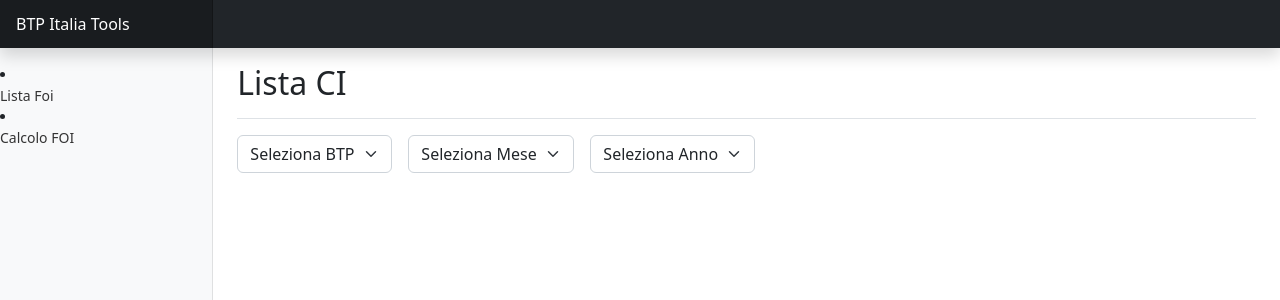
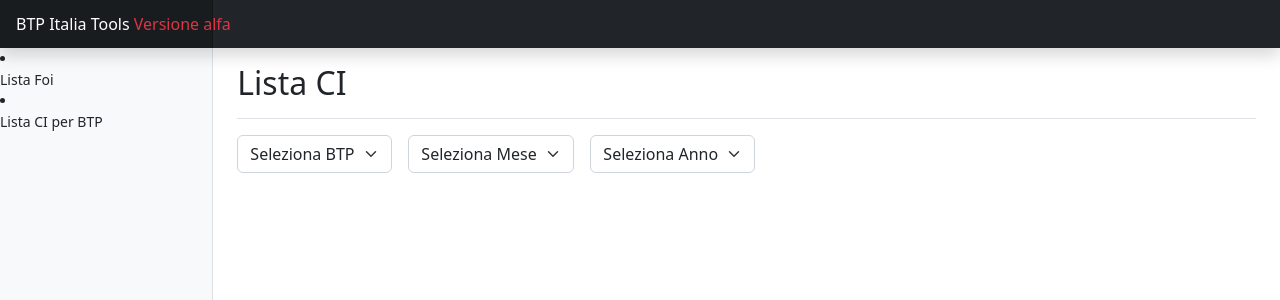
Before and after one commit to money44nothing/btp-italia-tools, an Angular app: page /ci/calcolo in a window 1280 px wide. Shown: the top 300 px of the page. Built offline with nearby package versions, Linux system fonts and the light colour scheme.

Commit message:
added "lista ci"

```diff
--- a/src/app/app.component.html
+++ b/src/app/app.component.html
@@ -1,5 +1,5 @@
 <header class="navbar navbar-dark sticky-top bg-dark flex-md-nowrap p-0 shadow">
-  <a class="navbar-brand col-md-3 col-lg-2 me-0 px-3" href="#">BTP Italia Tools</a>
+  <a class="navbar-brand col-md-3 col-lg-2 me-0 px-3" href="#">BTP Italia Tools <span class="text-danger">Versione alfa</span></a>
   <button class="navbar-toggler position-absolute d-md-none collapsed" type="button" data-bs-toggle="collapse"
           data-bs-target="#sidebarMenu" aria-controls="sidebarMenu" aria-expanded="false"
           aria-label="Toggle navigation">
@@ -10,59 +10,12 @@
 <div class="container-fluid">
   <div class="row">
     <nav id="sidebarMenu" class="col-md-3 col-lg-2 d-md-block bg-light sidebar collapse">
-      <div class="position-sticky pt-3">
-
-        <li class="nav-item">
-          <a class="nav-link" [routerLink]="['/foi/list']">
-            Lista Foi
-          </a>
-        </li>
-        <li class="nav-item">
-          <a class="nav-link" [routerLink]="['/ci/calcolo']">
-            Calcolo FOI
-          </a>
-        </li>
-
-      </div>
+      <app-left-menu></app-left-menu>
     </nav>
 
 
     <main class="col-md-9 ms-sm-auto col-lg-10 px-md-4">
       <router-outlet></router-outlet>
-
-      <!--      <form>-->
-      <!--        <div class="row g-3 align-items-center">-->
-      <!--          <div class="col-auto">-->
-      <!--            <label for="exampleInputEmail1" class="form-label">Email address</label>-->
-      <!--            <input type="email" class="form-control" id="exampleInputEmail1" aria-describedby="emailHelp">-->
-      <!--            <div id="emailHelp" class="form-text">We'll never share your email with anyone else.</div>-->
-      <!--          </div>-->
-      <!--          <div class="mb-3">-->
-      <!--            <label for="exampleInputPassword1" class="form-label">Password</label>-->
-      <!--            <input type="password" class="form-control" id="exampleInputPassword1">-->
-      <!--          </div>-->
-      <!--          <div class="mb-3 form-check">-->
-      <!--            <input type="checkbox" class="form-check-input" id="exampleCheck1">-->
-      <!--            <label class="form-check-label" for="exampleCheck1">Check me out</label>-->
-      <!--          </div>-->
-      <!--          <button type="submit" class="btn btn-primary">Submit</button>-->
-      <!--        </div>-->
-      <!--      </form>-->
-
-      <!--      <div class="row g-3 align-items-center">-->
-      <!--        <div class="col-auto">-->
-      <!--          <label for="inputPassword6" class="col-form-label">Password</label>-->
-      <!--        </div>-->
-      <!--        <div class="col-auto">-->
-      <!--          <input type="password" id="inputPassword6" class="form-control" aria-describedby="passwordHelpInline">-->
-      <!--        </div>-->
-      <!--        <div class="col-auto">-->
-      <!--    <span id="passwordHelpInline" class="form-text">-->
-      <!--      Must be 8-20 characters long.-->
-      <!--    </span>-->
-      <!--        </div>-->
-      <!--      </div>-->
-
     </main>
   </div>
 </div>
--- a/src/app/app.module.ts
+++ b/src/app/app.module.ts
@@ -8,12 +8,14 @@ import { AppRoutingModule } from './app-routing.module';
 import { AppComponent } from './app.component';
 import { CalcoloCIComponent } from './components/calcolo-ci/calcolo-ci.component';
 import { FoiExTabacchiComponent } from './components/foi-ex-tabacchi/foi-ex-tabacchi.component';
+import { LeftMenuComponent } from './components/left-menu/left-menu.component';
 
 @NgModule({
   declarations: [
     AppComponent,
     FoiExTabacchiComponent,
-    CalcoloCIComponent
+    CalcoloCIComponent,
+    LeftMenuComponent
   ],
   imports: [
     BrowserModule,
--- a/src/app/components/calcolo-ci/calcolo-ci.component.html
+++ b/src/app/components/calcolo-ci/calcolo-ci.component.html
@@ -1,5 +1,5 @@
 <div
-  class="d-flex justify-content-between flex-wrap flex-md-nowrap align-items-center pt-3 pb-2 mb-3 border-bottom">
+    class="d-flex justify-content-between flex-wrap flex-md-nowrap align-items-center pt-3 pb-2 mb-3 border-bottom">
   <h1 class="h2">Lista CI</h1>
 </div>
 
@@ -21,7 +21,31 @@
   <div class="col-auto">
     <select class="form-select" [(ngModel)]="year.selected" (change)="onChange($event)">
       <option [ngValue]="undefined">Seleziona Anno</option>
-      <option *ngFor="let m of year.list; let i = index" [ngValue]="i">{{ m }}</option>
+      <option *ngFor="let m of year.list" [ngValue]="m">{{ m }}</option>
     </select>
   </div>
+
 </div>
+
+<div class="row g-3 align-items-center">
+  <div class="col-auto">
+
+    <table class="table table-striped" *ngIf="ciList.length > 0">
+      <thead>
+      <tr>
+        <th scope="col">Data</th>
+        <th scope="col">Valore</th>
+      </tr>
+      </thead>
+      <tbody>
+      <tr *ngFor="let i of ciList">
+        <th scope="row">
+          {{ i.date | date:'dd/MM/yyyy' }}
+        </th>
+        <td>{{ i.value }}</td>
+      </tr>
+      </tbody>
+    </table>
+
+  </div>
+</div>
--- a/src/app/components/calcolo-ci/calcolo-ci.component.ts
+++ b/src/app/components/calcolo-ci/calcolo-ci.component.ts
@@ -1,5 +1,7 @@
 import { Component, OnInit } from '@angular/core';
+import { endOfMonth, getDate } from 'date-fns';
 import { MONTH_NAMES } from '../../utils/dates';
+import { CoefficienteInflazione, coefficienteInflazioneByDate } from '../../utils/foi/foi';
 import { emptyListSelection } from '../../utils/selection/selection';
 import { BtpItaliaService } from '../../services/btp-italia/btp-italia.service';
 import { BtpItalia } from '../../services/btp-italia/BtpItalia';
@@ -11,8 +13,9 @@ import { BtpItalia } from '../../services/btp-italia/BtpItalia';
 })
 export class CalcoloCIComponent implements OnInit {
   btp = emptyListSelection<BtpItalia>();
-  month = emptyListSelection(MONTH_NAMES);
+  month = emptyListSelection<string, number>(MONTH_NAMES);
   year = emptyListSelection<number>();
+  ciList: CoefficienteInflazione[] = [];
 
   constructor(
     private btpItaliaService: BtpItaliaService,
@@ -33,8 +36,18 @@ export class CalcoloCIComponent implements OnInit {
   }
 
   private showCIList(): void {
-    if (this.btp.selected !== null && this.month.selected !== null && this.year.selected !== null) {
-      // empty
+    if (this.btp.selected != null && this.month.selected != null && this.year.selected != null) {
+      const endDay = endOfMonth(new Date(this.year.selected, this.month.selected, 1));
+      const baseDate = this.btp.selected.dataInizioNegoziazione;
+      const arr: CoefficienteInflazione[] = [];
+      for (let i = 1; i <= getDate(endDay); i++) {
+        const date = new Date(this.year.selected, this.month.selected, i);
+        const value = coefficienteInflazioneByDate(date, baseDate);
+        if (value != null) {
+          arr.push({ date, value });
+        }
+      }
+      this.ciList = arr;
     }
   }
 }
--- /dev/null
+++ b/src/app/components/left-menu/left-menu.component.html
@@ -0,0 +1,10 @@
+<li class="nav-item">
+  <a class="nav-link" [routerLink]="['/foi/list']">
+    Lista Foi
+  </a>
+</li>
+<li class="nav-item">
+  <a class="nav-link" [routerLink]="['/ci/calcolo']">
+    Lista CI per BTP
+  </a>
+</li>
--- a/src/app/services/btp-italia/btp-italia.service.ts
+++ b/src/app/services/btp-italia/btp-italia.service.ts
@@ -29,6 +29,6 @@ export class BtpItaliaService {
 
   private toDate(itaStrDate: string): Date {
     const [day, month, year] = itaStrDate.split('/');
-    return new Date(+year, +month, +day);
+    return new Date(+year, +month - 1, +day);
   }
 }
--- a/src/app/utils/foi/foi.ts
+++ b/src/app/utils/foi/foi.ts
@@ -9,6 +9,11 @@ export interface FoiExTabacchi {
   year: number;
   month: number;
   value: number;
+}
+
+export interface CoefficienteInflazione{
+  date: Date;
+  value: string;
 }
 
 export const FOI_EX_TABACCHI: readonly FoiExTabacchi[] = [
@@ -59,7 +64,7 @@ export function foiExT(year: number, month: number): number | null {
 
 export function numeroIndice(date: Date): number | null {
   const foi3 = addMonths(date, FOI_PREV_3_MONTHS);
-  const foi2 = addMonths(date, -FOI_PREV_2_MONTHS);
+  const foi2 = addMonths(date, FOI_PREV_2_MONTHS);
   const day = getDate(date) - 1;
   const endDay = getDate(endOfMonth(date));
   const f3 = foiExTByDate(foi3);
@@ -74,12 +79,12 @@ export function numeroIndice(date: Date): number | null {
   return f3 + (f2 - f3) * day / endDay;
 }
 
-export function coefficienteInflazioneByDate(date1: Date, date2: Date): string | null {
-  const ni1 = numeroIndice(date1);
+export function coefficienteInflazioneByDate(date: Date, baseDate: Date): string | null {
+  const ni1 = numeroIndice(date);
   if (ni1 === null) {
     return null;
   }
-  const ni2 = numeroIndice(date2);
+  const ni2 = numeroIndice(baseDate);
   if (ni2 === null) {
     return null;
   }
--- a/src/app/utils/selection/selection.ts
+++ b/src/app/utils/selection/selection.ts
@@ -1,8 +1,8 @@
-export interface ListSelection<T> {
+export interface ListSelection<T, S> {
   list: T[];
-  selected?: T;
+  selected?: S;
 }
 
-export function emptyListSelection<T>(v?: T[]): ListSelection<T> {
+export function emptyListSelection<T, S = T>(v?: T[]): ListSelection<T, S> {
   return { list: v ?? [] };
 }
```
Also changed, not shown: src/app/components/left-menu/left-menu.component.ts (added, +10 -0 lines), src/app/components/left-menu/left-menu.component.scss (added), 1 other file (tests, documents, lock files or other folders).
